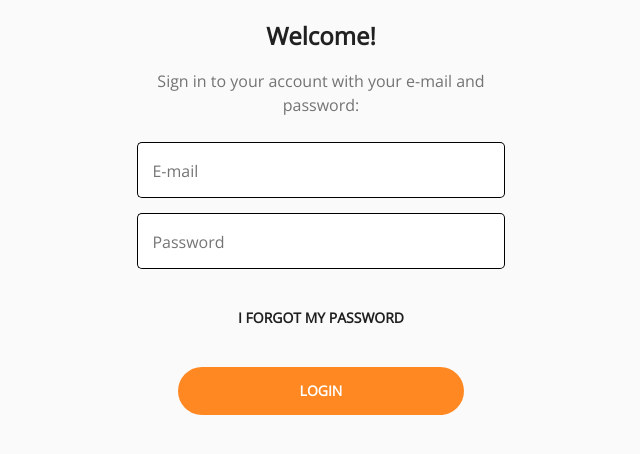
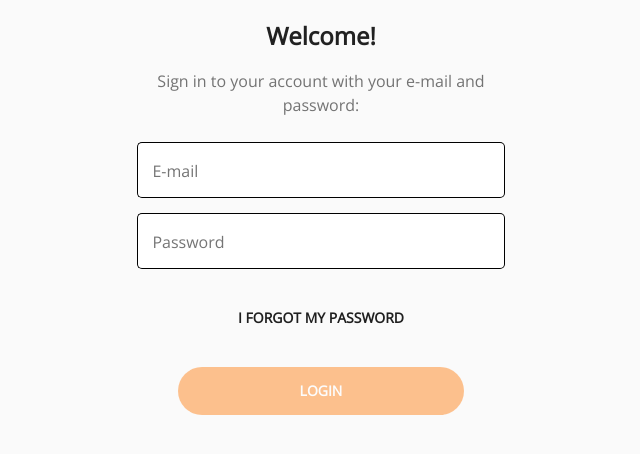
Before and after one commit to rafag0n/Appetit-client, a React app: page / in a window 1280 px wide. Shown: the part 244-698 px from the top of the page, without its empty margins (319-959 px from the left). Built offline with nearby package versions, Linux system fonts and the light colour scheme.

Commit message:
Login form ready

```diff
--- a/package.json
+++ b/package.json
@@ -16,6 +16,8 @@
     "@babel/preset-env": "^7.9.0",
     "@babel/preset-react": "^7.9.1",
     "babel-loader": "^8.1.0",
+    "babel-plugin-transform-async-to-generator": "^6.24.1",
+    "babel-polyfill": "^6.26.0",
     "css-loader": "^3.4.2",
     "html-loader": "^1.0.0",
     "html-webpack-plugin": "^4.0.1",
--- a/src/components/Button/index.js
+++ b/src/components/Button/index.js
@@ -9,13 +9,19 @@ class Button extends Component {
         super(props)
     }
 
+    onClick = (event) => {
+        event.preventDefault()
+        if (this.props.enabled) this.props.onClick(event)
+    }
+
     render(){
 
-        let enabled = (this.props.enabled) ? 'enabled' : 'disabled'
+        let enabled = (this.props.enabled) ? '' : 'button-disabled'
         let className = `button-${this.props.type} ${enabled}`
 
+
         return (
-            <button className={className} onClick={this.props.onClick}>{this.props.text}</button>
+            <button className={className} onClick={this.onClick}>{this.props.text}</button>
         )
     }
 
--- a/src/components/Button/style.scss
+++ b/src/components/Button/style.scss
@@ -16,3 +16,11 @@
     padding-left: 10px;
     font-weight: bold;
 }
+
+.button-disabled {
+    opacity: 0.5
+}
+
+.button-disabled:hover {
+    cursor: initial;
+}
--- a/src/index.js
+++ b/src/index.js
@@ -3,5 +3,6 @@ import React from 'react'
 import ReactDOM from 'react-dom'
 import './main.scss'
 
+
 const wrapper = document.getElementById("container")
 wrapper ? ReactDOM.render(<Login />, wrapper) : false
--- a/src/pages/login/index.js
+++ b/src/pages/login/index.js
@@ -29,13 +29,17 @@ class Login extends Component {
     constructor(props){
         super(props)
         this.state = this.generateState(fields);
+
     }
 
     generateState = (fields) => {
         let state = {}
         state['error'] = {}
+        state['fields'] = {}
+        state['serverError'] = ''
+        state['loading'] = false
         Object.keys(fields).forEach((key)=>{
-            state[key] = ''
+            state.fields[key] = ''
             state.error[key] = ''
         })
         return state;
@@ -44,7 +48,7 @@ class Login extends Component {
     validateForm = () => {
         let errors = []
         Object.keys(fields).forEach((key)=>{
-            let isValid = this.isFieldValid(this.state[key], fields[key].minLength, fields[key].regex)
+            let isValid = this.isFieldValid(this.state.fields[key], fields[key].minLength, fields[key].regex)
             let error = (isValid) ? '' : fields[key].defaultError
             if (error) errors.push(error)
             this.setError(key, error)
@@ -52,22 +56,24 @@ class Login extends Component {
         if (errors.length > 0) throw new Error(`Invalid form input:${errors}`)
     }
 
-    attemptLogin = () => {
+    attemptLogin = async () => {
 
-        let {email,password} = this.state
-        payload = {email, password}
-        //await this.login(payload)
+        const {email,password} = this.state.fields
+        let payload = {email, password}
+        //const res = await this.login(payload)
+        return {body:{}}
 
     }
 
-    login = (payload) => {
-        try {
-            console.log('MAKE API CALL HERE')
-        } catch (err) {
-            throw new Error(err)
+    onServerResponse = (response) => {
+        if (response.body.token) {
+            //DO RESPONSE SUCCESS
+        } else {
+            let err = new Error('Server response failed')
+            this.setServerError(err.message)
+            throw err;
         }
     }
-
 
 
 
@@ -76,10 +82,18 @@ class Login extends Component {
         return regex.test(input)
     }
 
-    setError = (key, error) => {
+    setError = (key, message) => {
         this.setState((previousState)=>{
             let newState = Object.create(previousState)
-            newState.error[key]=error
+            newState.error[key]=message
+            return newState
+        })
+    }
+
+    setServerError = (message) => {
+        this.setState((previousState)=>{
+            let newState = Object.create(previousState)
+            newState.serverError=message
             return newState
         })
     }
@@ -89,21 +103,39 @@ class Login extends Component {
         return (newValue) => {
             this.setState((previousState)=>{
                 let newState = Object.create(previousState)
-                newState[key] = newValue
+                newState.fields[key] = newValue
                 return newState
             })
         }
     }
 
-    loginButtonAvailable = () => {
-        let isAvailable = this.state.email && this.state.password
-        return isAvailable
+    isLoginButtonEnabled = () => {
+        let available = true
+        Object.keys(this.state.fields).forEach((key)=>{
+            if (this.state.fields[key] == ''){
+                available = false
+            }
+        })
+        return available;
     }
 
-    handleSubmit = () => {
+    setStateAsync = (state) => {
+        return new Promise((resolve) => {
+            this.setState(state, resolve)
+        });
+    }
+
+
+    handleSubmit = async () => {
+        if (this.state.loading) return;
+        await this.setStateAsync({loading:true})
+
         try {
             this.validateForm()
+            const res = await this.attemptLogin()
+            this.onServerResponse(res)
         } catch (err) {
+            await this.setStateAsync({loading:false})
             console.log(err)
         }
     }
@@ -111,7 +143,7 @@ class Login extends Component {
     generateFields = (fields) => {
 
         return Object.keys(fields).map((key)=><React.Fragment key={key} >
-            <TextInput type={fields[key].type} name={fields[key].name} handleChange={this.handleChangeFactory(key)} value={this.state[key]}/>
+            <TextInput type={fields[key].type} name={fields[key].name} handleChange={this.handleChangeFactory(key)} value={this.state.fields[key]}/>
             <InputError value={this.state.error[key]}/>
             </React.Fragment>
         )
@@ -119,17 +151,18 @@ class Login extends Component {
 
     render(){
         let inputFields = this.generateFields(fields)
-
         return (
         <div id='login_page_wrapper'>
-            <div id='login_wrapper'>
+            <form id='login_wrapper' autoComplete="off">
                 <img src={logo} id='logo_main'/>
                 <h3 id='login__welcome'>Welcome!</h3>
                 <p id='login__p'>Sign in to your account with your e-mail and password:</p>
                 {inputFields}
                 <Button type='ghost' text='I forgot my password'/>
-                <Button onClick={this.handleSubmit} type='primary' available={this.loginButtonAvailable()} text='Login'/>
-            </div>
+                <ServerError value={this.state.serverError}/>
+                <Button onClick={this.handleSubmit} type='primary' enabled={this.isLoginButtonEnabled()} text='Login'/>
+
+            </form>
         </div>)
 
     }
@@ -146,4 +179,15 @@ function InputError(props){
 
 }
 
+
+function ServerError(props){
+
+    if (props.value) {
+        return <div className='server_error'>{props.value}</div>
+    } else {
+        return <div></div>
+    }
+
+}
+
 export default Login
--- a/src/pages/login/style.scss
+++ b/src/pages/login/style.scss
@@ -46,3 +46,12 @@
     width: 90%;
     text-align: left;
 }
+
+.server_error {
+    font-family: 'Open Sans';
+    font-size: 15px;
+    color: rgb(219, 0, 0);
+    width: 90%;
+    margin-bottom: 10px;
+    text-align: center
+}
--- a/webpack.config.js
+++ b/webpack.config.js
@@ -2,6 +2,7 @@ const htmlWebpackPlugin = require('html-webpack-plugin')
 
 
 module.exports = {
+    entry: ['babel-polyfill', './src/index.js'],
     devServer: {
         stats: {
             children: false,
```
Also changed, not shown: .babelrc, dist/index.html (deleted), dist/main.js (deleted), src/main.scss (line endings or trailing spaces), 1 other file.
